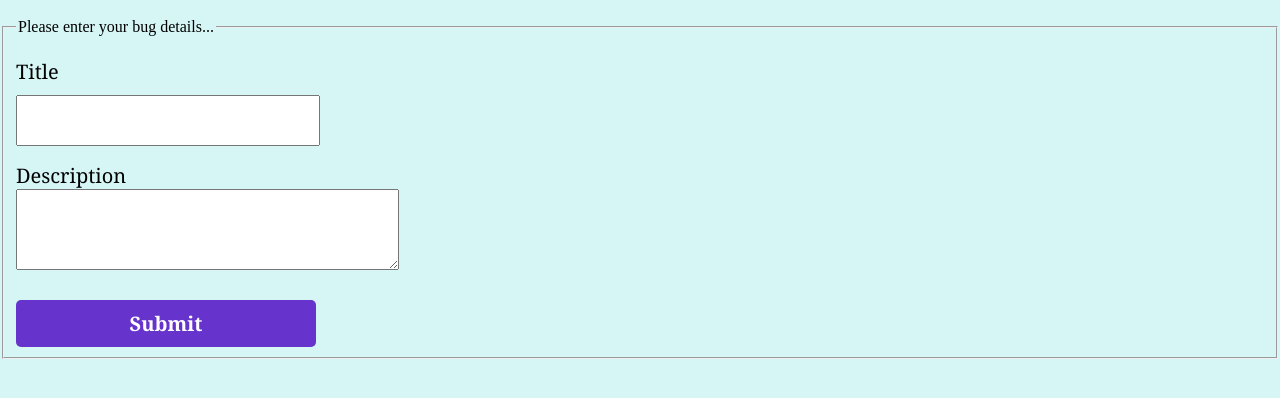
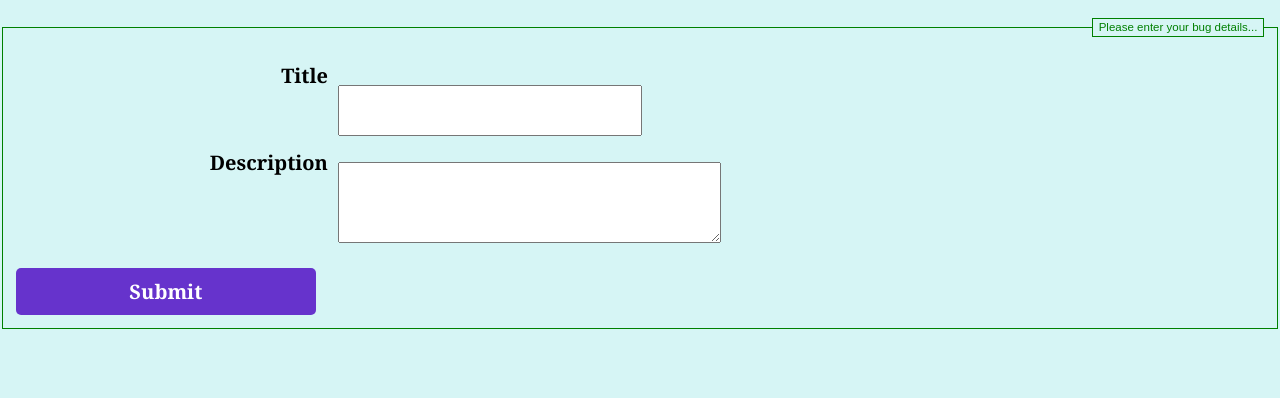
Before and after one commit to 1400205/BJTS, a PHP site: page /bugRegister.php in a window 1280 px wide. Shown: the part 41-439 px from the top of the page. Run offline with PHP 8.4, Linux system fonts and the light colour scheme.

Commit message:
attachment

```diff
--- a/style.css
+++ b/style.css
@@ -115,3 +115,25 @@ body
     font-size:20px;
     color:#FFF;
 }
+
+label {
+    float:left;
+    width:25%;
+    margin-right:0.5em;
+    padding-top:0.2em;
+    text-align:right;
+    font-weight:bold;
+}
+
+fieldset {  border:1px solid green;
+    padding: 1em;
+    font:80%/1 sans-serif;
+}
+
+legend {
+    padding: 0.2em 0.5em;
+    border:1px solid green;
+    color:green;
+    font-size:90%;
+    text-align:right;
+}
```
